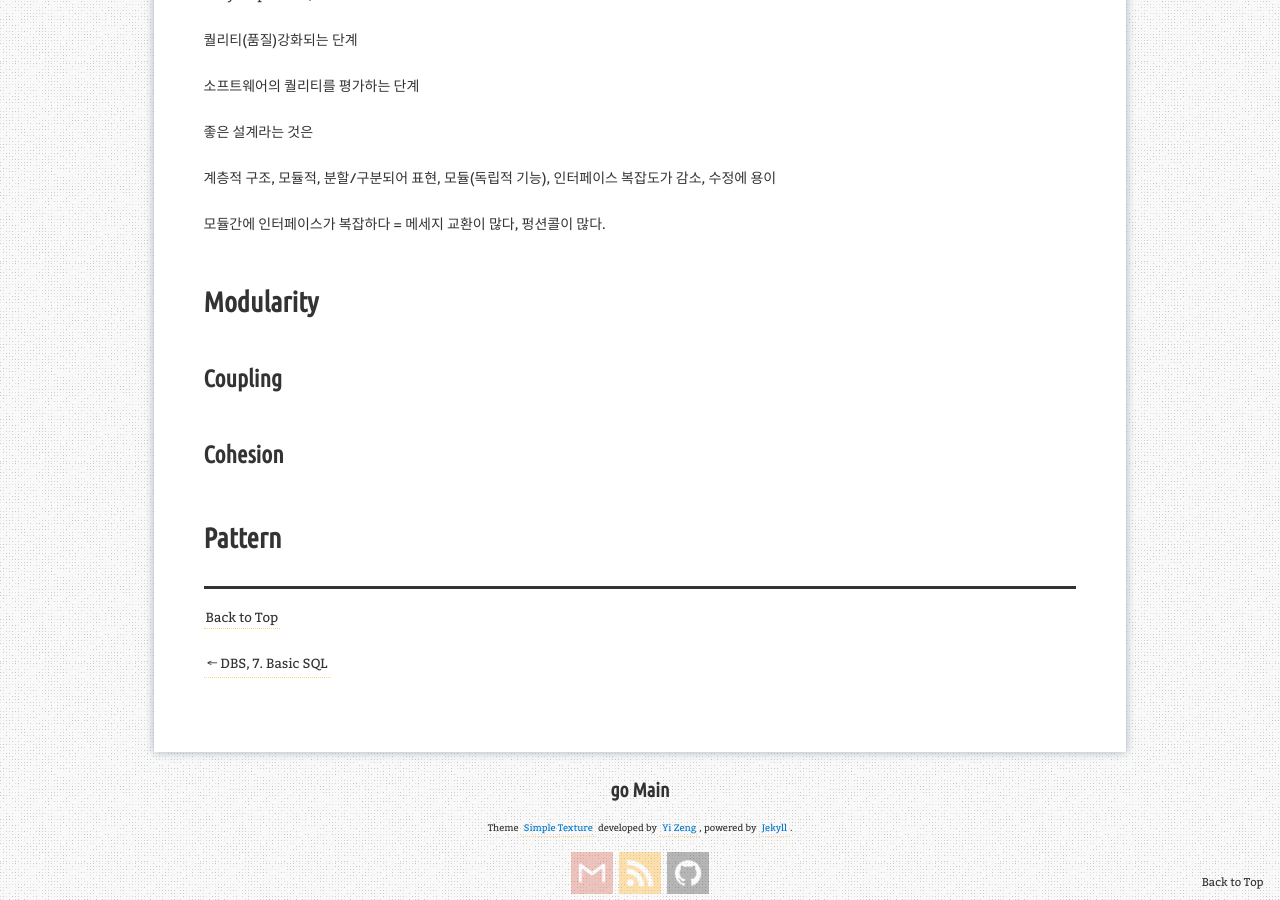
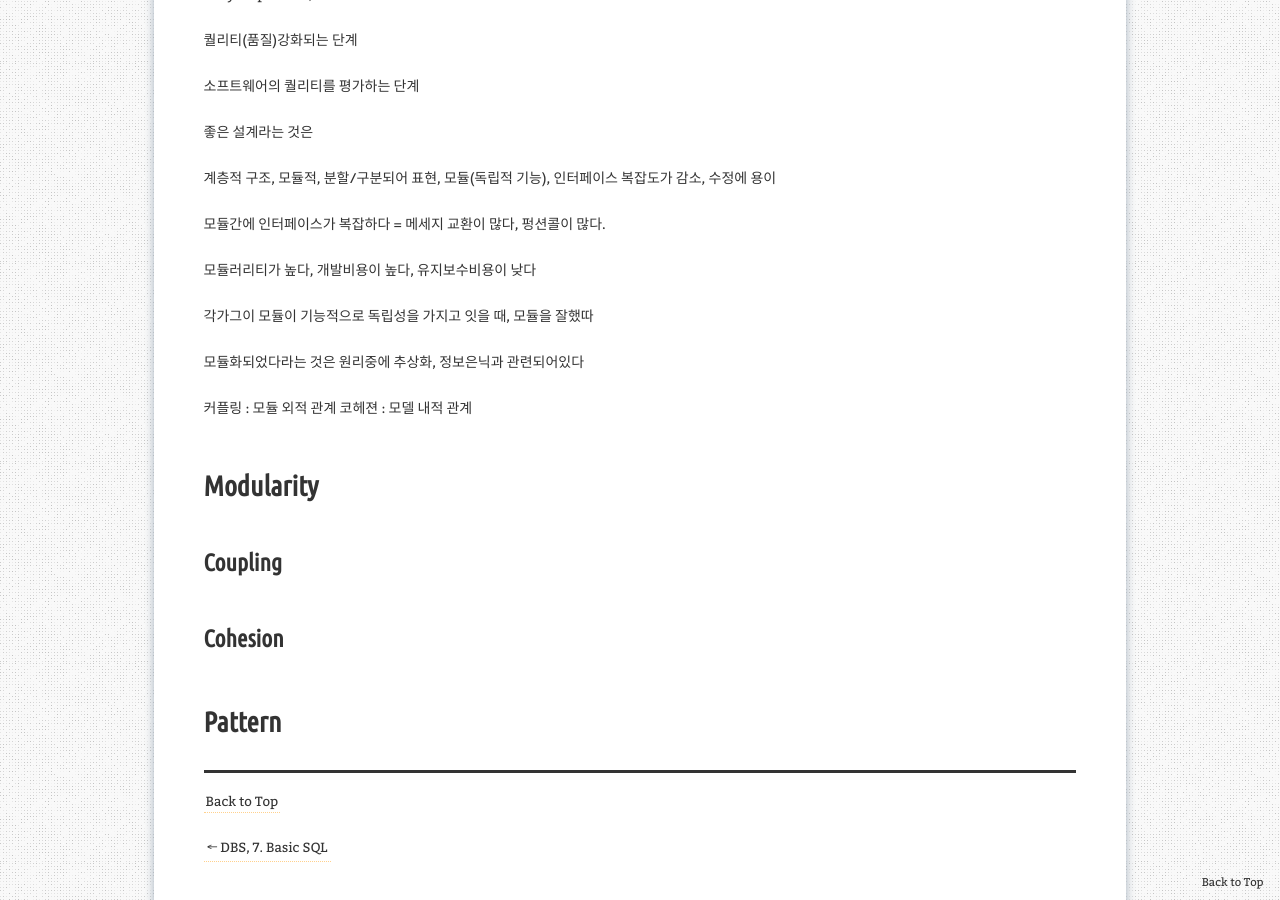
Before and after one commit to aristohyun/aristohyun.github.io, a Jekyll site: the page built from _posts/2021-11-08-SE_07.md, in a window 1280 px wide and 900 px high, scrolled down 737 px. Built offline with Jekyll 4.4.1, drawn with Linux system fonts in a browser that asks for light colours; comment, search, counter and statistics services are not loaded.

Commit message:
Update 2021-11-08-SE_07.md

```diff
--- a/_posts/2021-11-08-SE_07.md
+++ b/_posts/2021-11-08-SE_07.md
@@ -30,6 +30,15 @@ Why Important, what is imortant
 모듈간에 인터페이스가 복잡하다 = 메세지 교환이 많다, 펑션콜이 많다.
 
 
+모듈러리티가 높다, 개발비용이 높다, 유지보수비용이 낮다
+
+각가그이 모듈이 기능적으로 독립성을 가지고 잇을 때, 모듈을 잘했따
+
+모듈화되었다라는 것은 원리중에 추상화, 정보은닉과 관련되어있다
+
+커플링 : 모듈 외적 관계
+코헤젼 : 모델 내적 관계
+
 
 # Modularity
 
```
